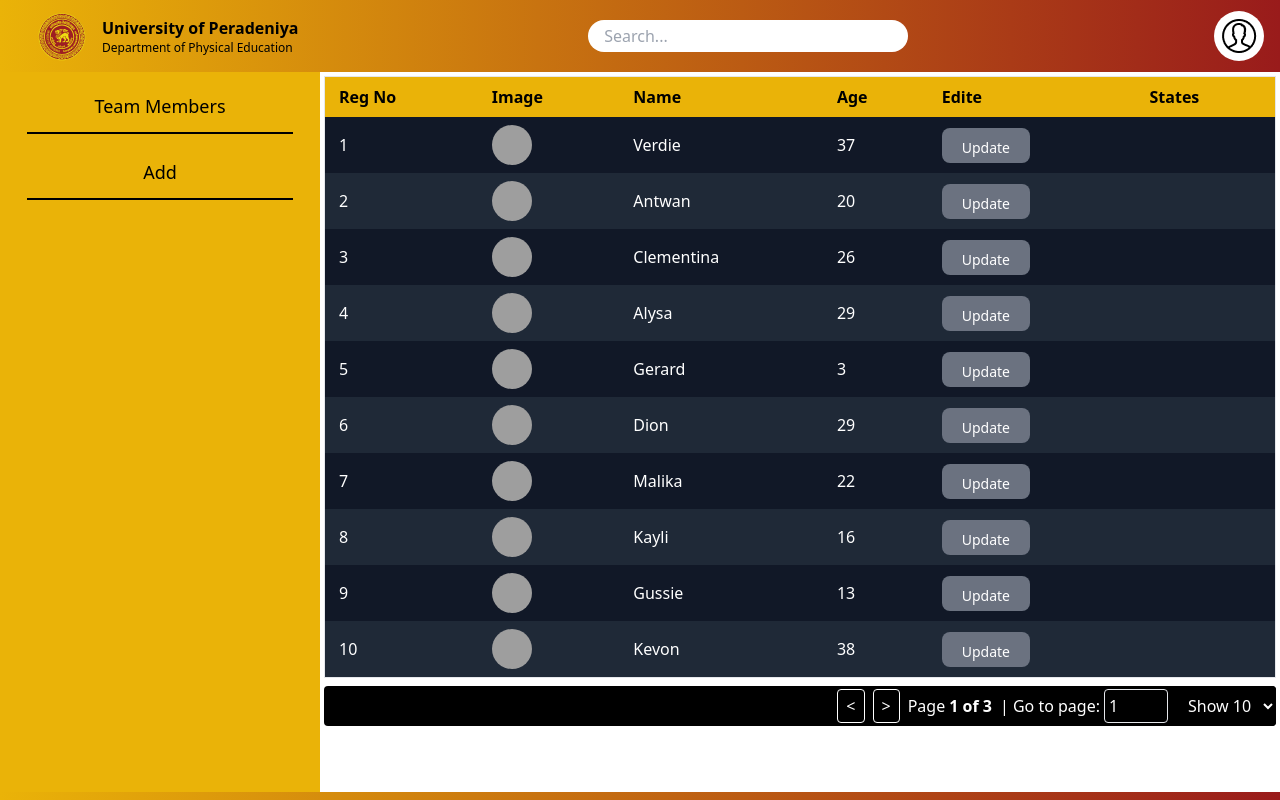
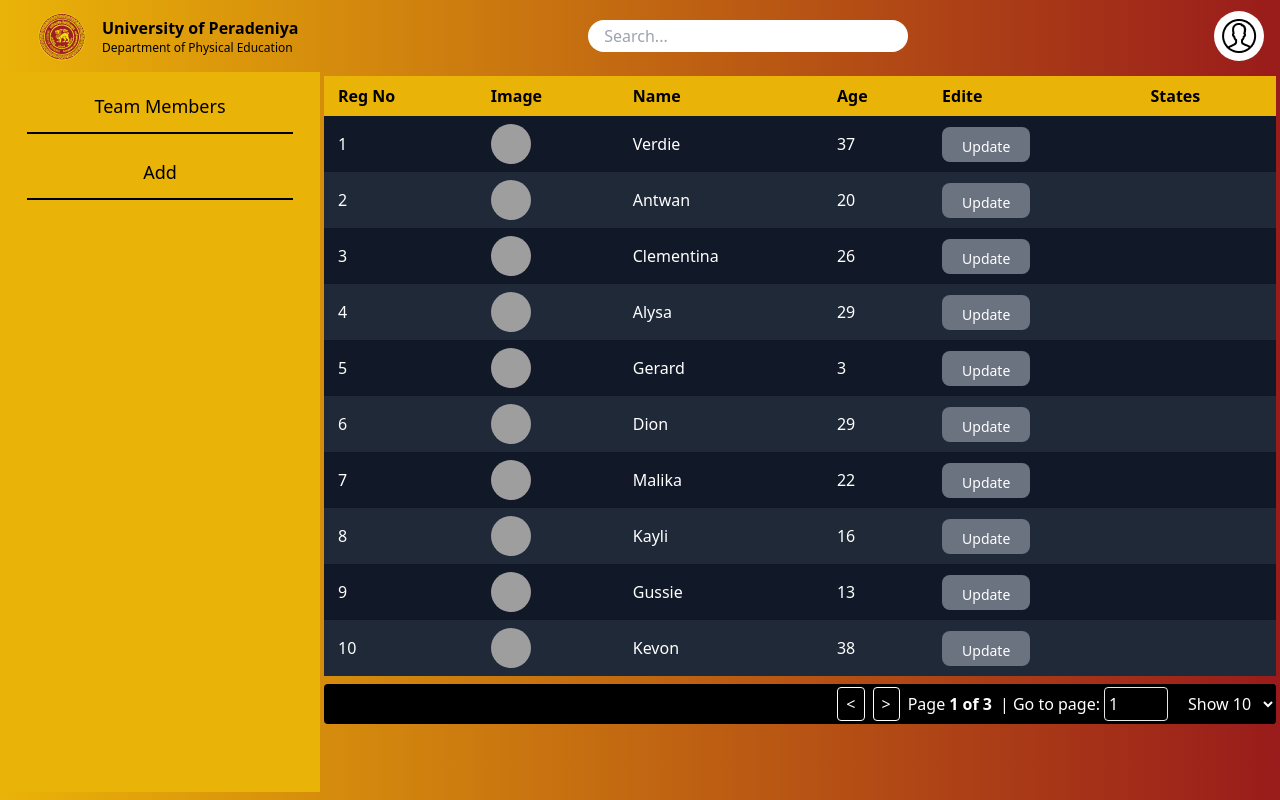
Before and after one commit to Nelum22/Pera_Sports_FrontEnd, a React (Vite) app: page /leaderboard in a window 1280 px wide. Shown: the top 800 px of the page. Built offline with nearby package versions, Linux system fonts and the light colour scheme; grey boxes are pictures that could not be loaded.

Commit message:
make styls

```diff
--- a/src/components/DashBoard/team/AdminPlayerCard.jsx
+++ b/src/components/DashBoard/team/AdminPlayerCard.jsx
@@ -1,17 +1,17 @@
-import React from 'react'
-import { MdDelete } from "react-icons/md";
+// import React from 'react'
+// import { MdDelete } from "react-icons/md";
 
-export default function AdminPlayerCard (props) {
-    return (
-        <div>
-            <section className="rounded-lg border border-yellow-600 border-[2px] bg-transparent-black p-3 font-semibold flex flex-col gap-4 items-center">
-                <p className="text-white">{props.title.toUpperCase()}</p>
-                <img className="aspect-square w-11/12 bg-slate-400 rounded-lg" src={props.imgURL} alt="DP" />
-                <h2 className="text-xl text-white" >{props.name.toUpperCase()} </h2>
-                <button className="bg-brand-500 hover:bg-brand-600 active:bg-brand-700 dark:bg-brand-400 dark:hover:bg-brand-300 dark:active:bg-brand-200 flex items-center justify-center rounded-full p-2 text-3xl text-white transition duration-200 hover:cursor-pointer dark:text-white">
-                <MdDelete/>
-                </button>
-            </section>
-        </div>
-    )
-}
+// export default function AdminPlayerCard (props) {
+//     return (
+//         <div>
+//             <section className="rounded-lg border border-yellow-600 border-[2px] bg-transparent-black p-3 font-semibold flex flex-col gap-4 items-center">
+//                 <p className="text-white">{props.title.toUpperCase()}</p>
+//                 <img className="aspect-square w-11/12 bg-slate-400 rounded-lg" src={props.imgURL} alt="DP" />
+//                 <h2 className="text-xl text-white" >{props.name.toUpperCase()} </h2>
+//                 <button className="bg-brand-500 hover:bg-brand-600 active:bg-brand-700 dark:bg-brand-400 dark:hover:bg-brand-300 dark:active:bg-brand-200 flex items-center justify-center rounded-full p-2 text-3xl text-white transition duration-200 hover:cursor-pointer dark:text-white">
+//                 <MdDelete/>
+//                 </button>
+//             </section>
+//         </div>
+//     )
+// }
--- a/src/components/DashBoard/team/Members.jsx
+++ b/src/components/DashBoard/team/Members.jsx
@@ -1,7 +1,7 @@
 import React, { useState } from 'react'
-import AdminPlayerCard from './AdminPlayerCard'
+// import AdminPlayerCard from './AdminPlayerCard'
 import { createColumnHelper, flexRender, getCoreRowModel, getFilteredRowModel, getPaginationRowModel, useReactTable } from '@tanstack/react-table';
-import DebouncedInput from '../icons/DebouncedInput';
+// import DebouncedInput from '../icons/DebouncedInput';
 import { USERS } from '../icons/Data';
 
 export default function Members(props) {
@@ -112,8 +112,8 @@ export default function Members(props) {
 
         <div className="p-[4px] max-w-5xl mx-auto  fill-gray-400 rounded">
 
-            <table className="border  w-full text-left rounded">
-                <thead className="bg-yellow-500 rounded-md">
+            <table className="w-full text-left rounded">
+                <thead className="bg-yellow-500">
                     {table.getHeaderGroups().map((headerGroup) => (
                         <tr key={headerGroup.id}>
                             {headerGroup.headers.map((header) => (
@@ -132,9 +132,7 @@ export default function Members(props) {
                         table.getRowModel().rows.map((row, i) => (
                             <tr
                                 key={row.id}
-                                className={`
-                ${i % 2 === 0 ? "bg-gray-900" : "bg-gray-800"}
-                `}
+                                className={`${i % 2 === 0 ? "bg-gray-900" : "bg-gray-800"}`}
                             >
                                 {row.getVisibleCells().map((cell) => (
                                     <td key={cell.id} className="px-3.5 py-2">
--- a/src/pages/LeaderDashboard.jsx
+++ b/src/pages/LeaderDashboard.jsx
@@ -9,7 +9,7 @@ export default function LeaderDashboard() {
     const [compenent, setComponent] = useState("members")
 
     return (
-        <div className="w-full h-90vh flex">
+        <div className="w-full h-90vh flex bg-gradient-to-r from-yellow-500 via-black-500 to-red-800">
             <div className="w-3/12 h-full flex flex-col text-lg items-center gap-3 bg-yellow-500">
                 <span
                     className="w-10/12 py-3 text-center border-b-2 rounded-t-md border-black hover:bg-yellow-100 mt-2 cursor-pointer"
@@ -20,7 +20,8 @@ export default function LeaderDashboard() {
                     className="w-10/12 py-3 text-center border-b-2 rounded-t-md border-black hover:bg-yellow-100 cursor-pointer"
                     onClick={() => setComponent("addmember")}
                 >
-                    Add </span>
+                    Add
+                </span>
                 {/* <span
                     className="w-10/12 py-3 text-center border-b-2 rounded-t-md border-black hover:bg-yellow-100 cursor-pointer"
                     onClick={() => setComponent("updatemember")}
```
Also changed, not shown: src/components/DashBoard/team/UpdateMember.jsx (+0 -8 lines).
